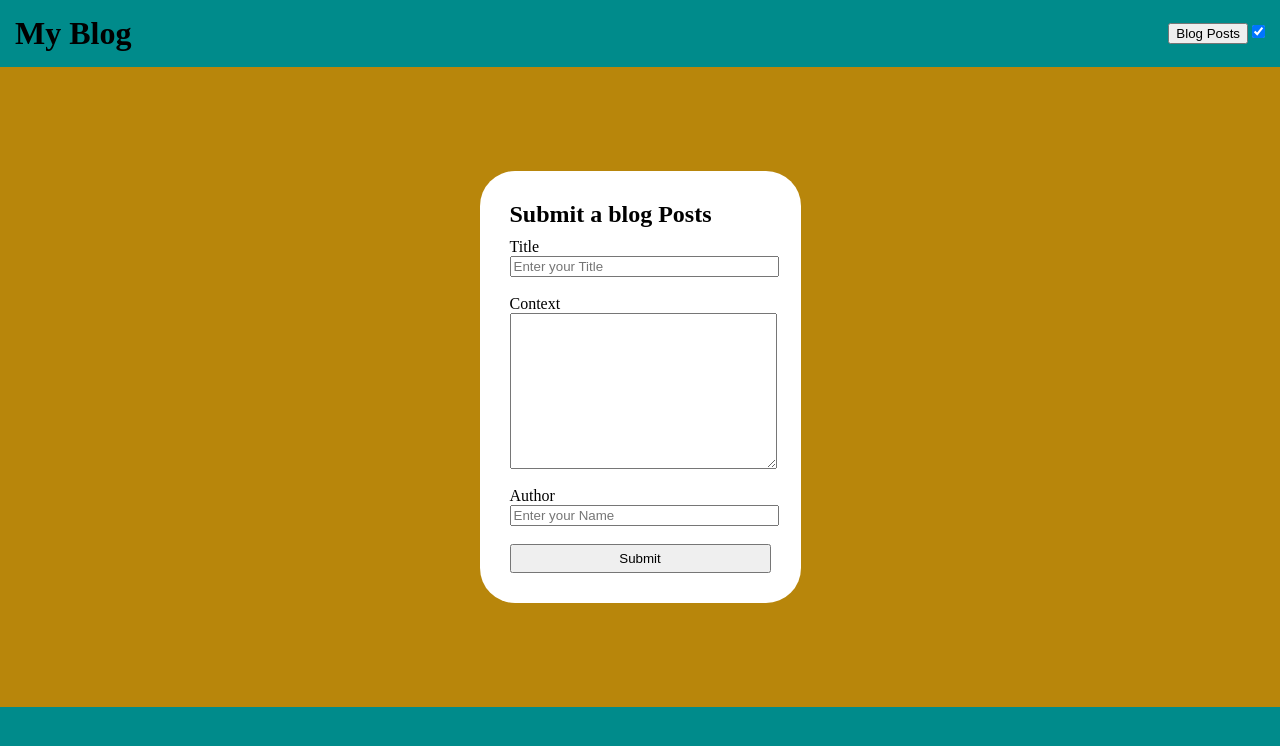
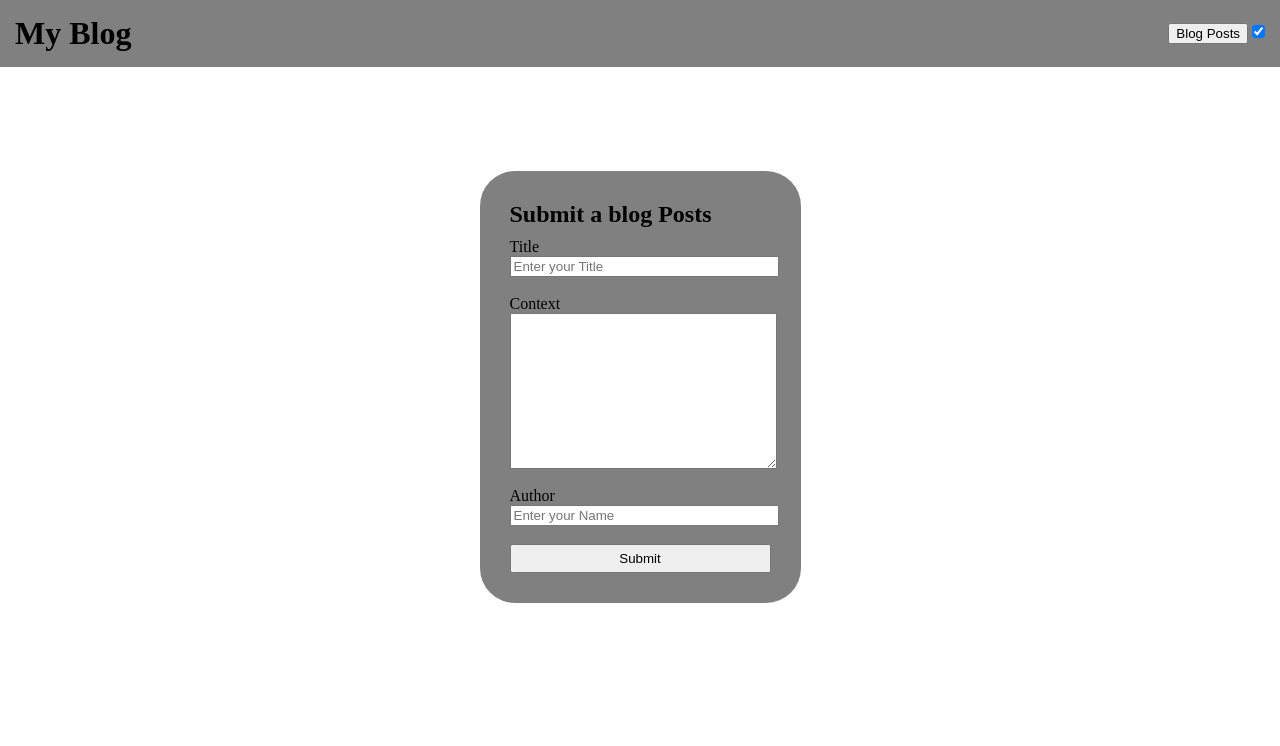
Before and after one commit to Giovanni-Ramirez/PersonalBlog, a plain HTML site: page index.html in a window 1280 px wide. Both pictures are taken after a click on the checkbox 1258 px from the left and 31 px from the top of the page. Drawn offline with Linux system fonts and the light colour scheme.

Commit message:
finished with the DarkLightMode

```diff
--- a/assets/CSS/blog.css
+++ b/assets/CSS/blog.css
@@ -2,12 +2,11 @@
     margin: 0;
 }
 
-body {
-    background-color: darkcyan;
-}
+
+
 
 header {
-    background-color: darkcyan;
+    background-color: #dfdfdf59;
     display: flex;
     justify-content: space-between;
     align-items: center;
@@ -15,7 +14,7 @@ header {
 }
 
 section {
-    background-color: rgb(255, 255, 255);
+
     display: flex;
     flex-direction: column;
     justify-content: center;
@@ -41,3 +40,22 @@ section {
     min-height: 100px;
     border-bottom: solid black;
 }
+
+.dark {
+    background-color: rgb(24, 24, 53);
+    color: #ffffff;
+}
+
+/* light mode */
+.light {
+    background-color: #ffffff;
+    color: black;
+}
+
+.light header {
+    background-color: grey;
+}
+
+.light form {
+    background-color: grey;
+}
--- a/assets/CSS/styles.css
+++ b/assets/CSS/styles.css
@@ -2,12 +2,10 @@
     margin: 0;
 }
 
-body {
-    background-color: darkcyan;
-}
+
 
 header {
-    background-color: darkcyan;
+    background-color: #dfdfdf59;
     display: flex;
     justify-content: space-between;
     align-items: center;
@@ -15,7 +13,7 @@ header {
 }
 
 section {
-    background-color: darkgoldenrod;
+
     display: flex;
     justify-content: center;
     align-items: center;
@@ -26,7 +24,7 @@ section {
 form {
     display: flex;
     flex-direction: column;
-    background-color: #fff;
+    background-color: #dfdfdf59;
     padding: 30px;
     border-radius: 35px;
 }
@@ -51,3 +49,25 @@ form button {
     padding: 5px;
     width: 100%;
 }
+
+
+/* dark mode */
+
+.dark {
+    background-color: rgb(24, 24, 53);
+    color: #ffffff;
+}
+
+/* light mode */
+.light {
+    background-color: #ffffff;
+    color: black;
+}
+
+.light header {
+    background-color: grey;
+}
+
+.light form {
+    background-color: grey;
+}
--- a/assets/JS/form.js
+++ b/assets/JS/form.js
@@ -38,3 +38,20 @@ function blogPost (event) {
 
 // !!!Need to add a funciton to call when submitt
 submitForm.addEventListener("submit", blogPost);
+
+
+// DarkLightMode
+const darkLightMode = document.querySelector('#darkLightMode');
+const bodyLD = document.querySelector('body');
+
+let mode = 'dark';
+
+darkLightMode.addEventListener('click', function() {
+    if (mode === 'dark'){
+        mode = 'light';
+        bodyLD.setAttribute('class', 'light');
+    } else {
+        mode = 'dark';
+        bodyLD.setAttribute('class', 'dark');
+    }
+});
--- a/index.html
+++ b/index.html
@@ -7,12 +7,12 @@
     <link rel="stylesheet" href="assets/CSS/styles.css">
 
 </head>
-<body>
+<body class="dark">
     <header>
         <h1>My Blog</h1>
         <div>
             <a href="blog.html"><button>Blog Posts</button></a>
-            <input type="checkbox">
+            <input id="darkLightMode" type="checkbox">
         </div>
     </header>
     <section>
```
Also changed, not shown: assets/JS/blog.js (+16 -0 lines), blog.html (+1 -1 lines).
